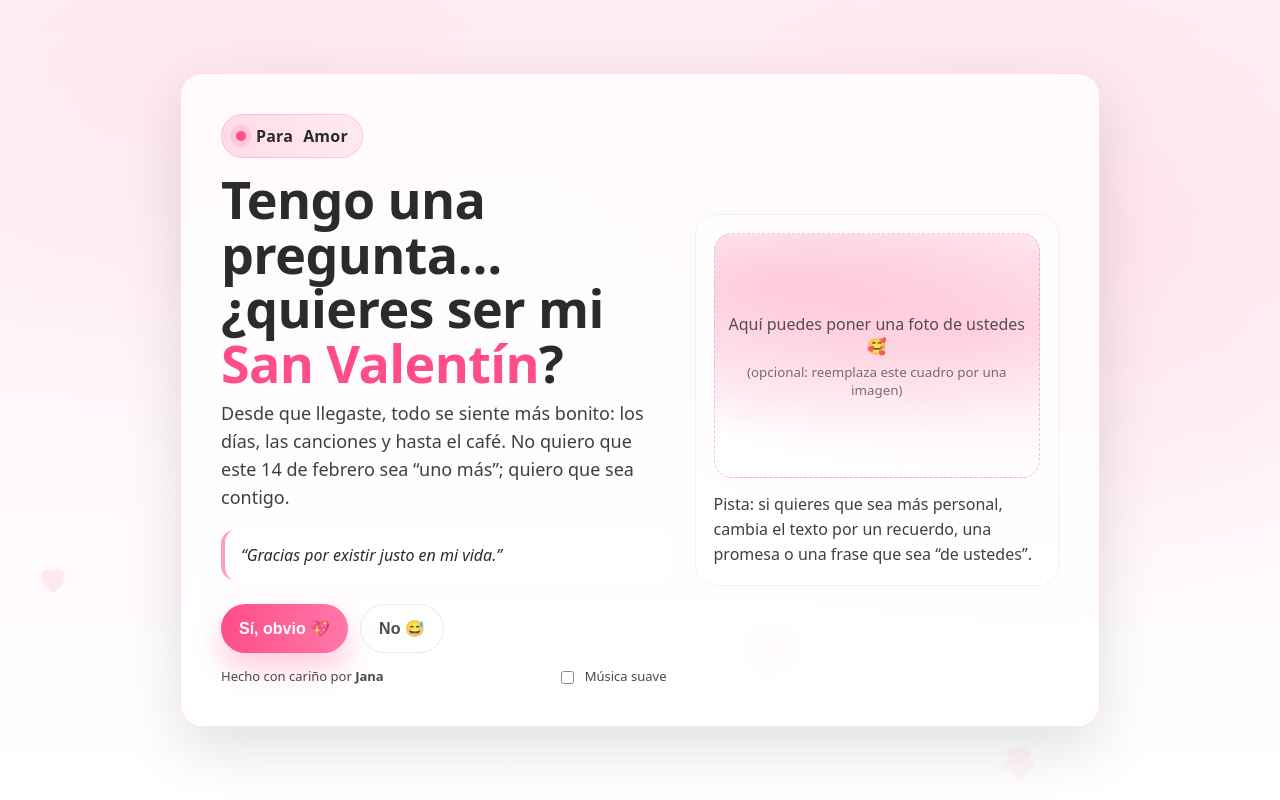
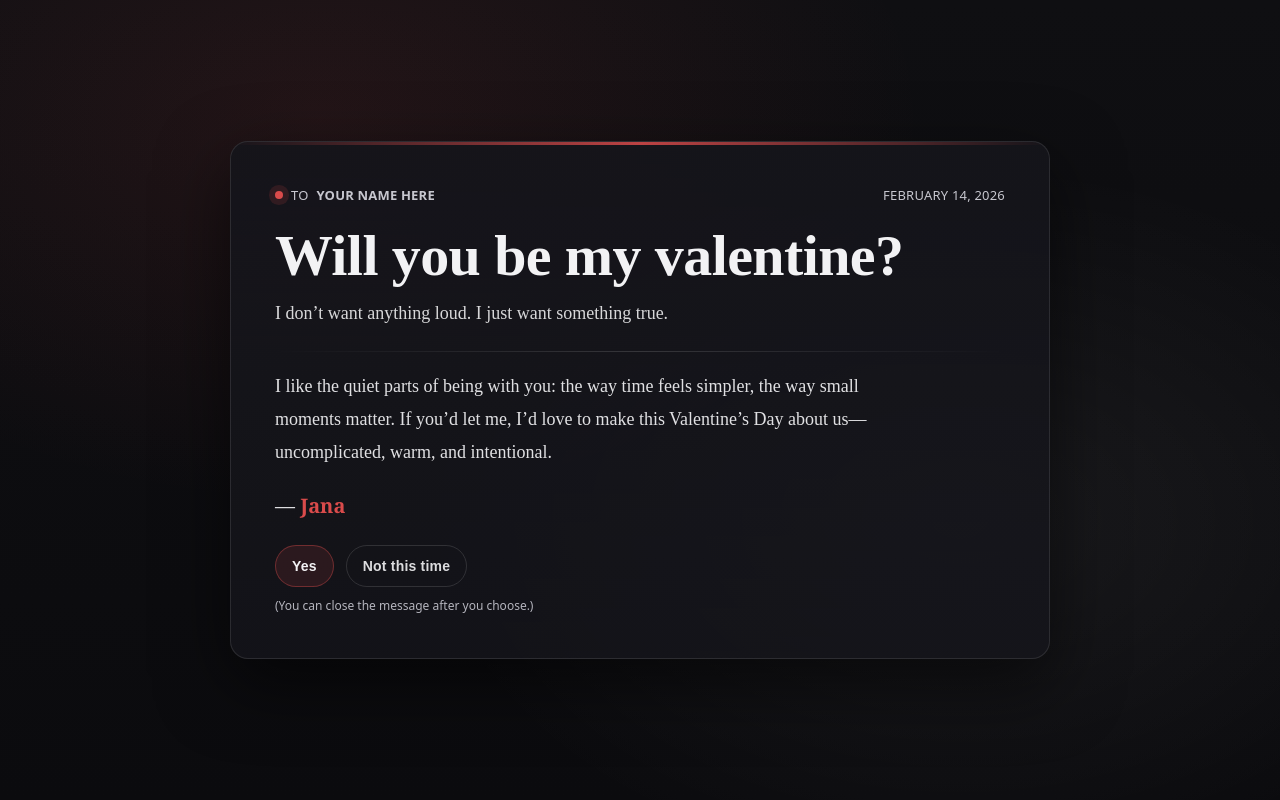
Before and after one commit to janarisit-crypto/valentine, a plain HTML site: page index.html in a window 1280 px wide. Drawn offline with Linux system fonts and the light colour scheme.

Commit message:
Update index.html

```diff
--- a/index.html
+++ b/index.html
@@ -1,444 +1,289 @@
 <!doctype html>
-<html lang="es">
+<html lang="en">
 <head>
   <meta charset="utf-8" />
   <meta name="viewport" content="width=device-width, initial-scale=1" />
-  <title>¿Quieres ser mi San Valentín?</title>
+  <title>Will you be my valentine?</title>
   <style>
     :root{
-      --bg1:#fff0f6;
-      --bg2:#ffe8f0;
-      --card:#ffffffcc;
-      --text:#2b2b2b;
-      --accent:#ff4d88;
-      --accent2:#ff77a9;
-      --shadow: 0 20px 60px rgba(0,0,0,.12);
-      --radius: 22px;
-      --font: ui-sans-serif, system-ui, -apple-system, Segoe UI, Roboto, Helvetica, Arial, "Apple Color Emoji","Segoe UI Emoji";
+      --bg:#0f0f12;
+      --paper:#15151b;
+      --ink:#f2f2f4;
+      --muted:#c7c7cf;
+      --line: rgba(255,255,255,.10);
+      --accent:#d94b4b; /* traditional red */
+      --shadow: 0 24px 70px rgba(0,0,0,.55);
+      --radius: 18px;
+      --font: ui-serif, Georgia, "Times New Roman", Times, serif;
+      --sans: ui-sans-serif, system-ui, -apple-system, Segoe UI, Roboto, Helvetica, Arial;
     }
-    *{box-sizing:border-box}
+
+    *{ box-sizing:border-box; }
     body{
       margin:0;
-      font-family:var(--font);
-      color:var(--text);
       min-height:100vh;
       display:grid;
       place-items:center;
       background:
-        radial-gradient(1200px 600px at 20% 10%, var(--bg2), transparent 60%),
-        radial-gradient(1000px 700px at 80% 30%, #ffe1eb, transparent 55%),
-        linear-gradient(180deg, var(--bg1), #fff);
+        radial-gradient(1100px 700px at 25% 15%, rgba(217,75,75,.10), transparent 55%),
+        radial-gradient(900px 600px at 75% 65%, rgba(255,255,255,.06), transparent 60%),
+        linear-gradient(180deg, var(--bg), #0b0b0e);
+      color: var(--ink);
+      padding: 28px 16px;
+    }
+
+    .card{
+      width:min(820px, 94vw);
+      background: linear-gradient(180deg, rgba(21,21,27,.92), rgba(21,21,27,.78));
+      border: 1px solid var(--line);
+      border-radius: var(--radius);
+      box-shadow: var(--shadow);
+      padding: clamp(22px, 3.6vw, 44px);
+      position:relative;
       overflow:hidden;
     }
 
-    /* Corazones flotando */
-    .hearts{
-      position:fixed; inset:0;
-      pointer-events:none;
-      overflow:hidden;
-      opacity:.65;
-    }
-    .heart{
-      position:absolute;
-      width:14px; height:14px;
-      background:var(--accent);
-      transform:rotate(45deg);
-      border-radius:4px;
-      animation: floatUp linear infinite;
-      filter: drop-shadow(0 8px 10px rgba(255,77,136,.25));
-    }
-    .heart::before,.heart::after{
+    /* subtle accent line, not “cliché” */
+    .card::before{
       content:"";
       position:absolute;
-      width:14px; height:14px;
-      background:inherit;
-      border-radius:50%;
-    }
-    .heart::before{ left:-7px; top:0; }
-    .heart::after{ top:-7px; left:0; }
-    @keyframes floatUp{
-      from{ transform: translateY(110vh) rotate(45deg); opacity:0; }
-      10%{opacity:1}
-      to{ transform: translateY(-20vh) rotate(45deg); opacity:0; }
+      left:0; top:0; right:0;
+      height: 3px;
+      background: linear-gradient(90deg, transparent, var(--accent), transparent);
+      opacity:.85;
     }
 
-    .card{
-      width:min(920px, 92vw);
-      background:var(--card);
-      border:1px solid rgba(255,77,136,.18);
-      border-radius:var(--radius);
-      box-shadow:var(--shadow);
-      padding: clamp(18px, 3.5vw, 40px);
-      backdrop-filter: blur(10px);
-      position:relative;
-    }
-    .top{
-      display:grid;
-      grid-template-columns: 1.1fr .9fr;
-      gap: clamp(16px, 3vw, 28px);
-      align-items:center;
-    }
-    @media (max-width: 820px){
-      .top{ grid-template-columns:1fr; }
+    header{
+      display:flex;
+      justify-content:space-between;
+      gap:12px;
+      align-items:flex-start;
+      margin-bottom: 22px;
+      color: var(--muted);
+      font-family: var(--sans);
+      font-size: 13px;
+      letter-spacing: .2px;
+      text-transform: uppercase;
     }
 
-    .badge{
-      display:inline-flex;
-      gap:10px;
+    .to{
+      display:flex;
+      gap:8px;
       align-items:center;
-      padding:10px 14px;
-      border-radius:999px;
-      background: linear-gradient(90deg, rgba(255,77,136,.18), rgba(255,119,169,.14));
-      border:1px solid rgba(255,77,136,.22);
-      width:fit-content;
-      font-weight:600;
-      letter-spacing:.2px;
+      white-space:nowrap;
     }
-    .badge span{
-      width:10px;height:10px;border-radius:50%;
-      background:var(--accent);
-      box-shadow:0 0 0 6px rgba(255,77,136,.15);
+    .dot{
+      width:8px;height:8px;border-radius:50%;
+      background: var(--accent);
+      box-shadow: 0 0 0 6px rgba(217,75,75,.14);
     }
 
     h1{
-      font-size: clamp(30px, 4.2vw, 52px);
-      line-height:1.05;
-      margin: 14px 0 10px;
-      letter-spacing:-.6px;
-    }
-    .sub{
-      font-size: clamp(15px, 1.6vw, 18px);
-      line-height:1.55;
-      margin:0 0 18px;
-      opacity:.9;
-    }
-    .quote{
-      margin: 18px 0 0;
-      padding: 14px 16px;
-      border-left: 4px solid rgba(255,77,136,.55);
-      background: rgba(255,255,255,.65);
-      border-radius: 14px;
-      font-style: italic;
+      margin: 0 0 12px;
+      font-weight: 600;
+      font-size: clamp(34px, 5vw, 58px);
+      line-height: 1.05;
+      letter-spacing: -.6px;
     }
 
-    .right{
-      background: rgba(255,255,255,.55);
-      border: 1px solid rgba(0,0,0,.05);
-      border-radius: var(--radius);
-      padding: 18px;
+    .sub{
+      margin: 0 0 22px;
+      color: rgba(242,242,244,.88);
+      font-size: 18px;
+      line-height: 1.65;
+      max-width: 62ch;
     }
-    .photo{
-      width:100%;
-      aspect-ratio: 4/3;
-      border-radius: 18px;
-      background:
-        radial-gradient(800px 260px at 20% 20%, rgba(255,77,136,.25), transparent 60%),
-        radial-gradient(700px 260px at 80% 40%, rgba(255,119,169,.22), transparent 55%),
-        linear-gradient(135deg, rgba(255,255,255,.9), rgba(255,255,255,.5));
-      display:grid;
-      place-items:center;
-      border: 1px dashed rgba(255,77,136,.35);
-      color: rgba(43,43,43,.8);
-      text-align:center;
-      padding:14px;
+
+    .divider{
+      height:1px;
+      background: linear-gradient(90deg, transparent, rgba(255,255,255,.14), transparent);
+      margin: 18px 0 18px;
     }
-    .photo small{ display:block; opacity:.8; margin-top:6px; }
+
+    .letter{
+      font-size: 18px;
+      line-height: 1.85;
+      color: rgba(242,242,244,.92);
+      max-width: 68ch;
+    }
+
+    .signature{
+      margin-top: 22px;
+      font-family: var(--font);
+      font-size: 20px;
+      color: rgba(242,242,244,.95);
+    }
+    .signature span{
+      color: var(--accent);
+      font-weight: 600;
+    }
 
     .actions{
+      margin-top: 26px;
       display:flex;
       gap:12px;
       flex-wrap:wrap;
-      margin-top: 18px;
-      position:relative;
-      padding-top: 6px;
+      align-items:center;
+      font-family: var(--sans);
     }
+
     button{
-      border:0;
+      border: 1px solid rgba(255,255,255,.14);
       border-radius: 999px;
-      padding: 14px 18px;
-      font-weight:700;
+      padding: 12px 16px;
+      font-weight: 700;
       cursor:pointer;
-      transition: transform .12s ease, box-shadow .12s ease;
-      font-size: 16px;
+      transition: transform .12s ease, box-shadow .12s ease, background .12s ease;
+      font-size: 14px;
+      letter-spacing:.2px;
+      background: transparent;
+      color: var(--ink);
     }
     #yesBtn{
-      background: linear-gradient(90deg, var(--accent), var(--accent2));
-      color:white;
-      box-shadow: 0 14px 30px rgba(255,77,136,.30);
+      border-color: rgba(217,75,75,.40);
+      background: rgba(217,75,75,.12);
     }
-    #yesBtn:hover{ transform: translateY(-1px); box-shadow: 0 18px 34px rgba(255,77,136,.36); }
+    #yesBtn:hover{
+      transform: translateY(-1px);
+      box-shadow: 0 18px 40px rgba(217,75,75,.14);
+      background: rgba(217,75,75,.16);
+    }
     #noBtn{
-      background: rgba(255,255,255,.85);
-      border: 1px solid rgba(0,0,0,.08);
-      color: rgba(43,43,43,.85);
-      position: relative;
+      opacity:.9;
     }
-    #noBtn:hover{ transform: translateY(-1px); }
+    #noBtn:hover{
+      transform: translateY(-1px);
+      background: rgba(255,255,255,.06);
+    }
 
-    .footer{
-      margin-top: 14px;
-      display:flex;
-      gap:10px;
-      align-items:center;
-      justify-content:space-between;
-      flex-wrap:wrap;
-      opacity:.85;
-      font-size: 13px;
+    .small{
+      margin-top: 10px;
+      color: rgba(199,199,207,.9);
+      font-family: var(--sans);
+      font-size: 12px;
     }
-    .toggle{
-      display:flex; gap:8px; align-items:center;
-      user-select:none;
-    }
-    .toggle input{ transform: translateY(1px); }
 
     /* Modal */
     .modal{
       position:fixed; inset:0;
       display:none;
       place-items:center;
-      background: rgba(0,0,0,.35);
+      background: rgba(0,0,0,.55);
       padding: 18px;
     }
     .modal.open{ display:grid; }
     .modalCard{
       width:min(640px, 94vw);
-      background:white;
-      border-radius: 22px;
+      background: rgba(21,21,27,.96);
+      border: 1px solid rgba(255,255,255,.12);
+      border-radius: 18px;
       padding: 22px;
       box-shadow: var(--shadow);
-      border: 1px solid rgba(255,77,136,.22);
-      text-align:center;
     }
-    .big{
-      font-size: 44px;
-      margin: 6px 0 8px;
+    .modalCard h2{
+      margin: 0 0 8px;
+      font-family: var(--font);
+      font-weight: 600;
+      letter-spacing: -.2px;
     }
-    .modalCard p{ margin:0 0 14px; line-height:1.55; }
+    .modalCard p{
+      margin:0 0 16px;
+      line-height: 1.7;
+      color: rgba(242,242,244,.92);
+    }
     .close{
-      background: rgba(255,77,136,.12);
-      color: #b5003a;
-      border: 1px solid rgba(255,77,136,.25);
+      border-color: rgba(255,255,255,.14);
+      background: rgba(255,255,255,.06);
     }
 
-    /* Confeti simple */
-    canvas{ position:fixed; inset:0; pointer-events:none; }
+    /* tiny respectful motion */
+    @media (prefers-reduced-motion: no-preference){
+      .card{ animation: appear .35s ease-out; }
+      @keyframes appear{
+        from{ transform: translateY(6px); opacity:0; }
+        to{ transform: translateY(0); opacity:1; }
+      }
+    }
   </style>
 </head>
 
 <body>
-  <div class="hearts" id="hearts"></div>
-  <canvas id="confetti"></canvas>
+  <main class="card" role="main">
+    <header>
+      <div class="to"><span class="dot"></span> to <b id="toName">—</b></div>
+      <div id="dateText">—</div>
+    </header>
 
-  <main class="card">
-    <section class="top">
-      <div class="left">
-        <div class="badge"><span></span> Para <b id="toName">Mi amor</b></div>
+    <h1>Will you be my valentine?</h1>
+    <p class="sub" id="subtitle">
+      I don’t want anything loud. I just want something true.
+    </p>
 
-        <h1>
-          Tengo una pregunta…<br/>
-          ¿quieres ser mi <span style="color:var(--accent)">San Valentín</span>?
-        </h1>
+    <div class="divider"></div>
 
-        <p class="sub">
-          Desde que llegaste, todo se siente más bonito: los días, las canciones y hasta el café.
-          No quiero que este 14 de febrero sea “uno más”; quiero que sea contigo.
-        </p>
+    <div class="letter" id="letter">
+      I like the quiet parts of being with you: the way time feels simpler, the way small moments matter.
+      If you’d let me, I’d love to make this Valentine’s Day about us—uncomplicated, warm, and intentional.
+    </div>
 
-        <div class="quote" id="quote">
-          “Si pudiera elegir un lugar seguro, sería a tu lado.”
-        </div>
+    <div class="signature">
+      — <span id="fromName">—</span>
+    </div>
 
-        <div class="actions" id="actions">
-          <button id="yesBtn">Sí, obvio 💖</button>
-          <button id="noBtn">No 😅</button>
-        </div>
+    <div class="actions">
+      <button id="yesBtn">Yes</button>
+      <button id="noBtn">Not this time</button>
+    </div>
 
-        <div class="footer">
-          <div>Hecho con cariño por <b id="fromName">[Tu nombre]</b></div>
-          <label class="toggle">
-            <input type="checkbox" id="musicToggle" />
-            Música suave
-          </label>
-        </div>
-      </div>
-
-      <aside class="right">
-        <div class="photo">
-          <div>
-            Aquí puedes poner una foto de ustedes 🥰
-            <small>(opcional: reemplaza este cuadro por una imagen)</small>
-          </div>
-        </div>
-        <p style="margin:14px 0 0; line-height:1.55; opacity:.9;">
-          Pista: si quieres que sea más personal, cambia el texto por un recuerdo,
-          una promesa o una frase que sea “de ustedes”.
-        </p>
-      </aside>
-    </section>
+    <div class="small" id="smallNote">
+      (You can close the message after you choose.)
+    </div>
   </main>
 
-  <div class="modal" id="modal">
-    <div class="modalCard">
-      <div class="big">💘</div>
-      <h2 style="margin:0 0 10px;">¡Sabía que dirías que sí!</h2>
+  <div class="modal" id="modal" aria-hidden="true">
+    <div class="modalCard" role="dialog" aria-modal="true" aria-labelledby="mTitle">
+      <h2 id="mTitle">Thank you.</h2>
       <p id="modalText">
-        Ahora oficialmente: eres mi San Valentín. Te prometo una cita hermosa. 💖
+        I’ll take care of the details. I just wanted your yes.
       </p>
-      <button class="close" id="closeBtn">Cerrar</button>
+      <button class="close" id="closeBtn">Close</button>
     </div>
   </div>
 
-  <audio id="music" loop>
-    <!-- Puedes reemplazar el src por un mp3 tuyo (ver instrucciones abajo). -->
-    <source src="" type="audio/mpeg">
-  </audio>
+<script>
+  // PERSONALIZE HERE
+  const TO_NAME = "Your name here";        // e.g. "Sofía"
+  const FROM_NAME = "Jana";                // your name
+  const DATE_TEXT = "February 14, 2026";   // optional
+  const SUBTITLE = "I don’t want anything loud. I just want something true.";
+  const LETTER = `I like the quiet parts of being with you: the way time feels simpler, the way small moments matter.
+If you’d let me, I’d love to make this Valentine’s Day about us—uncomplicated, warm, and intentional.`;
+  const MODAL_TEXT_YES = "I’ll take care of the details. I just wanted your yes.";
+  const MODAL_TEXT_NO = "Understood. I still adore you—no pressure, ever.";
 
-<script>
-  // PERSONALIZA AQUÍ
-  const NOMBRE_DE_ELLA = "Amor";   // ej. "Sofía"
-  const TU_NOMBRE = "Jana";        // cambia por tu nombre
-  const MENSAJE_MODAL = "Ahora oficialmente: eres mi San Valentín. Te prometo una cita hermosa. 💖";
+  document.getElementById("toName").textContent = TO_NAME;
+  document.getElementById("fromName").textContent = FROM_NAME;
+  document.getElementById("dateText").textContent = DATE_TEXT;
+  document.getElementById("subtitle").textContent = SUBTITLE;
+  document.getElementById("letter").textContent = LETTER;
 
-  // Frases (elige una al azar)
-  const FRASES = [
-    "“Si pudiera elegir un lugar seguro, sería a tu lado.”",
-    "“Me gustas en los detalles y en los días grandes.”",
-    "“Contigo, todo se siente como hogar.”",
-    "“Gracias por existir justo en mi vida.”"
-  ];
+  const modal = document.getElementById("modal");
+  const modalText = document.getElementById("modalText");
 
-  document.getElementById("toName").textContent = NOMBRE_DE_ELLA;
-  document.getElementById("fromName").textContent = TU_NOMBRE;
-  document.getElementById("modalText").textContent = MENSAJE_MODAL;
-  document.getElementById("quote").textContent = FRASES[Math.floor(Math.random()*FRASES.length)];
-
-  // Corazones aleatorios
-  const hearts = document.getElementById("hearts");
-  for(let i=0;i<26;i++){
-    const h=document.createElement("div");
-    h.className="heart";
-    const left=Math.random()*100;
-    const dur= 7 + Math.random()*10;
-    const delay= Math.random()*-dur;
-    const size= 10 + Math.random()*14;
-    h.style.left = left+"vw";
-    h.style.animationDuration = dur+"s";
-    h.style.animationDelay = delay+"s";
-    h.style.width = size+"px";
-    h.style.height = size+"px";
-    h.style.top = (70 + Math.random()*50)+"vh";
-    h.style.opacity = (0.25 + Math.random()*0.6).toFixed(2);
-    h.style.background = Math.random() > 0.45 ? "var(--accent)" : "var(--accent2)";
-    hearts.appendChild(h);
+  function openModal(text){
+    modalText.textContent = text;
+    modal.classList.add("open");
+    modal.setAttribute("aria-hidden","false");
+  }
+  function closeModal(){
+    modal.classList.remove("open");
+    modal.setAttribute("aria-hidden","true");
   }
 
-  // Botón No que se escapa (con límites)
-  const noBtn = document.getElementById("noBtn");
-  const actions = document.getElementById("actions");
-  let tries = 0;
-
-  function moveNoButton(){
-    const box = actions.getBoundingClientRect();
-    const btn = noBtn.getBoundingClientRect();
-    const maxX = box.width - btn.width;
-    const maxY = 80; // altura “razonable” para no romper el layout
-
-    const x = Math.max(0, Math.random()*maxX);
-    const y = Math.max(0, Math.random()*maxY);
-
-    noBtn.style.position = "absolute";
-    noBtn.style.left = x + "px";
-    noBtn.style.top = y + "px";
-
-    tries++;
-    if(tries >= 8){
-      noBtn.textContent = "Está bien… Sí 💗";
-    }
-  }
-
-  noBtn.addEventListener("mouseenter", moveNoButton);
-  noBtn.addEventListener("click", (e) => {
-    if(tries >= 8){
-      document.getElementById("yesBtn").click();
-    } else {
-      moveNoButton();
-    }
-  });
-
-  // Modal + confeti
-  const modal = document.getElementById("modal");
-  const closeBtn = document.getElementById("closeBtn");
-  document.getElementById("yesBtn").addEventListener("click", () => {
-    modal.classList.add("open");
-    launchConfetti();
-  });
-  closeBtn.addEventListener("click", () => modal.classList.remove("open"));
-  modal.addEventListener("click", (e) => {
-    if(e.target === modal) modal.classList.remove("open");
-  });
-
-  // Música (opcional)
-  const music = document.getElementById("music");
-  const toggle = document.getElementById("musicToggle");
-  toggle.addEventListener("change", async () => {
-    if(toggle.checked){
-      try{ await music.play(); } catch(e){ toggle.checked=false; }
-    } else {
-      music.pause();
-    }
-  });
-
-  // Confeti simple en canvas
-  const canvas = document.getElementById("confetti");
-  const ctx = canvas.getContext("2d");
-  let pieces = [];
-  function resize(){
-    canvas.width = window.innerWidth;
-    canvas.height = window.innerHeight;
-  }
-  window.addEventListener("resize", resize);
-  resize();
-
-  function launchConfetti(){
-    pieces = [];
-    const n = 140;
-    for(let i=0;i<n;i++){
-      pieces.push({
-        x: Math.random()*canvas.width,
-        y: -20 - Math.random()*canvas.height*0.2,
-        r: 4 + Math.random()*6,
-        vx: -2 + Math.random()*4,
-        vy: 2 + Math.random()*5,
-        rot: Math.random()*Math.PI,
-        vr: -0.2 + Math.random()*0.4,
-        a: 1
-      });
-    }
-    requestAnimationFrame(tick);
-    setTimeout(()=> pieces = [], 4200);
-  }
-
-  function tick(){
-    ctx.clearRect(0,0,canvas.width,canvas.height);
-    pieces.forEach(p=>{
-      p.x += p.vx;
-      p.y += p.vy;
-      p.rot += p.vr;
-      p.a *= 0.995;
-
-      ctx.save();
-      ctx.globalAlpha = Math.max(0, p.a);
-      ctx.translate(p.x, p.y);
-      ctx.rotate(p.rot);
-      // colores “románticos” sin definir en CSS
-      ctx.fillStyle = Math.random() > 0.5 ? "rgba(255,77,136,.95)" : "rgba(255,119,169,.95)";
-      ctx.fillRect(-p.r/2, -p.r/2, p.r, p.r);
-      ctx.restore();
-    });
-
-    pieces = pieces.filter(p => p.y < canvas.height + 40 && p.a > 0.05);
-    if(pieces.length) requestAnimationFrame(tick);
-  }
+  document.getElementById("yesBtn").addEventListener("click", () => openModal(MODAL_TEXT_YES));
+  document.getElementById("noBtn").addEventListener("click", () => openModal(MODAL_TEXT_NO));
+  document.getElementById("closeBtn").addEventListener("click", closeModal);
+  modal.addEventListener("click", (e) => { if(e.target === modal) closeModal(); });
 </script>
 </body>
 </html>
```
